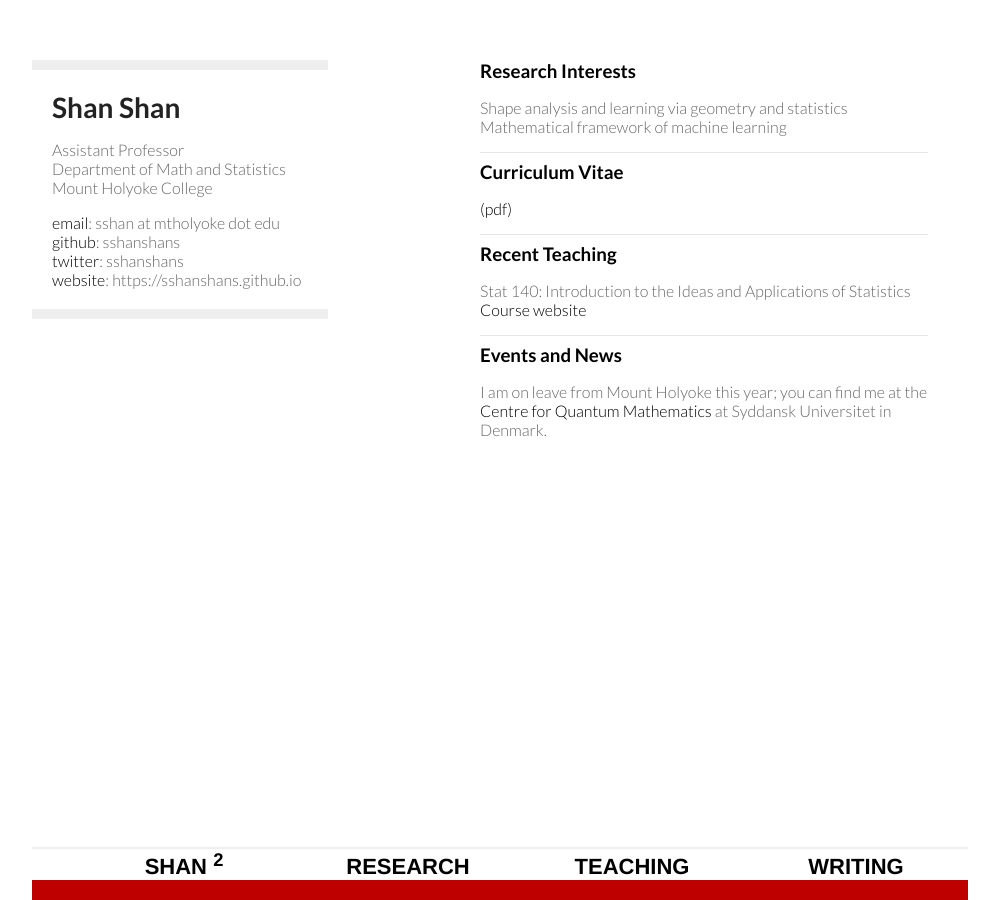
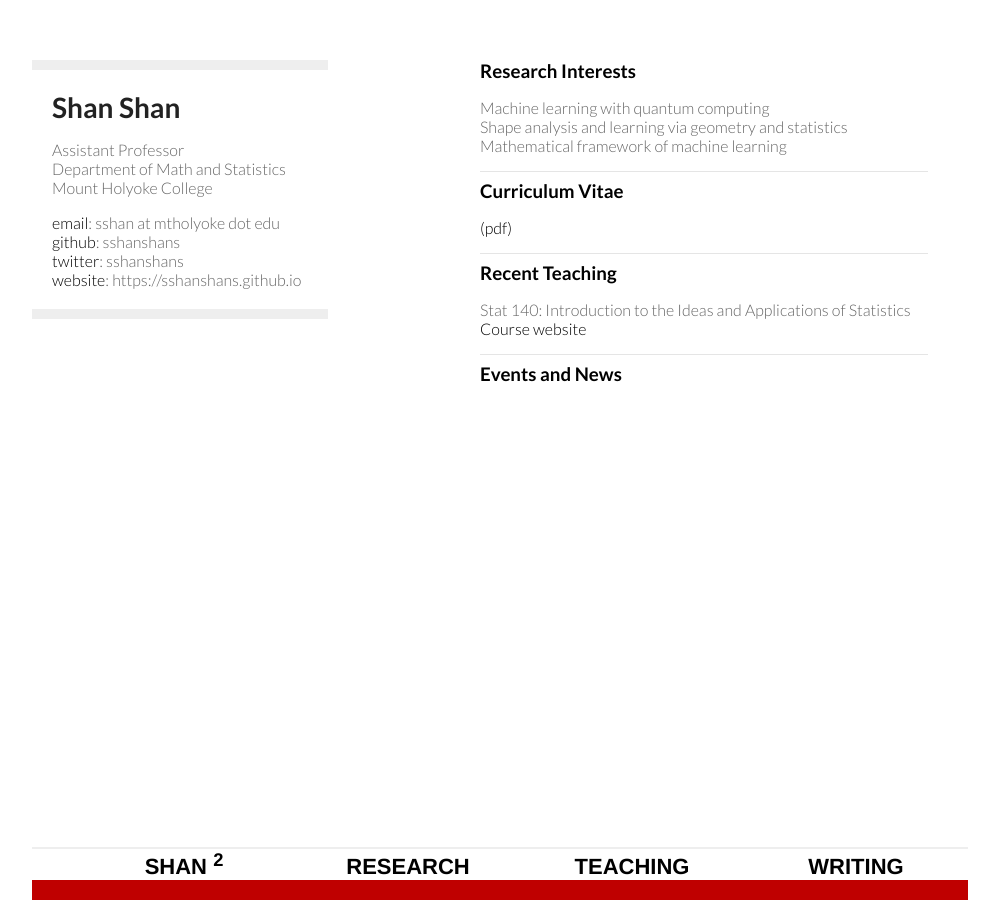
Before and after one commit to sshanshans/sshanshans.github.io, a Jekyll site: the page built from index.md, in a window 1280 px wide. Shown: the whole page, without its empty margins (160-1159 px from the left). Built offline with Jekyll 4.4.1, drawn with Linux system fonts in a browser that asks for light colours.

Commit message:
Update index.md

```diff
--- a/index.md
+++ b/index.md
@@ -5,6 +5,7 @@ description: personal webpage
 ---
 
 ### Research Interests
+Machine learning with quantum computing <br />
 Shape analysis and learning via geometry and statistics <br />
 Mathematical framework of machine learning
 <hr />
@@ -20,7 +21,6 @@ Stat 140: Introduction to the Ideas and Applications of Statistics <br/>
 
 ### Events and News
 
-I am on leave from Mount Holyoke this year; you can find me at the [Centre for Quantum Mathematics](https://www.sdu.dk/en/qm) at Syddansk Universitet in Denmark.   <br />
 
 <br />
 <br />
```
